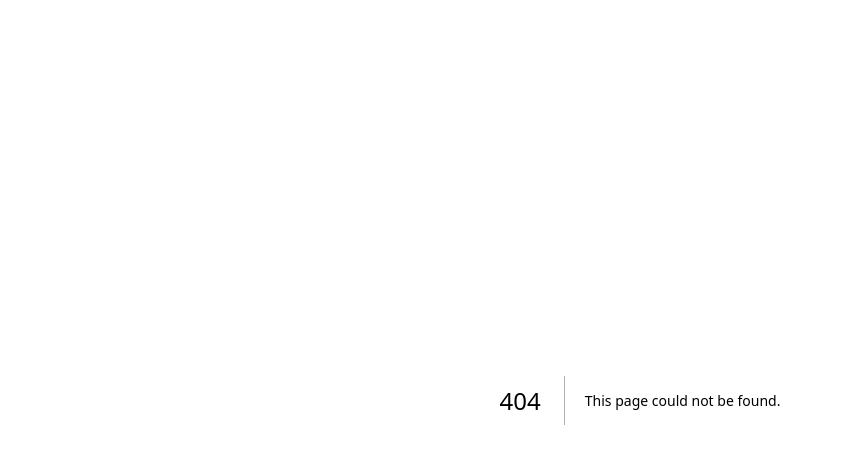
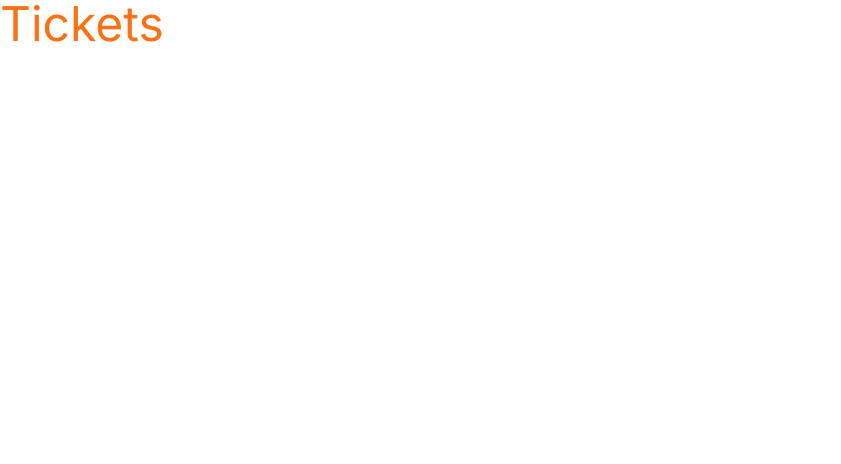
Before and after one commit to conalesej/first-nextjs-project, a Next.js app: page /tickets in a window 1280 px wide. Before the commit this address had no page. Shown: the top 464 px of the page, without its empty margins (0-841 px from the left). Built offline with nearby package versions, Linux system fonts and the light colour scheme.

Commit message:
checkpoint: Part 3 - Pages & Routes

```diff
--- a/app/news/page.tsx
+++ /dev/null
@@ -1,9 +0,0 @@
-import React from 'react'
-
-const News = () => {
-  return (
-    <><h3>News</h3></>
-  )
-}
-
-export default News
--- /dev/null
+++ b/app/tickets/page.tsx
@@ -0,0 +1,11 @@
+import React from "react";
+
+const News = () => {
+  return (
+    <main>
+      <span className="text-orange-500 text-5xl">Tickets</span>
+    </main>
+  );
+};
+
+export default News;
```
